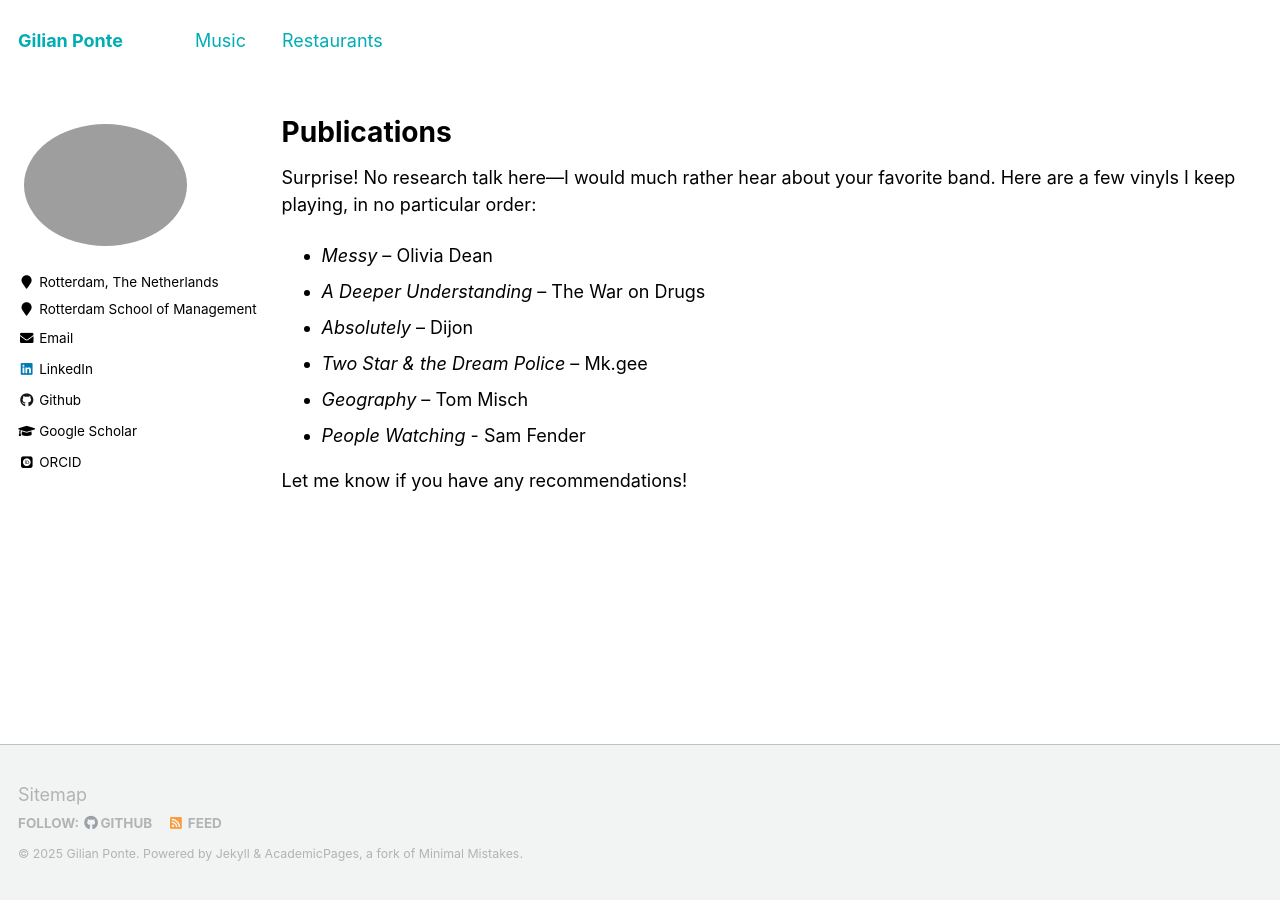
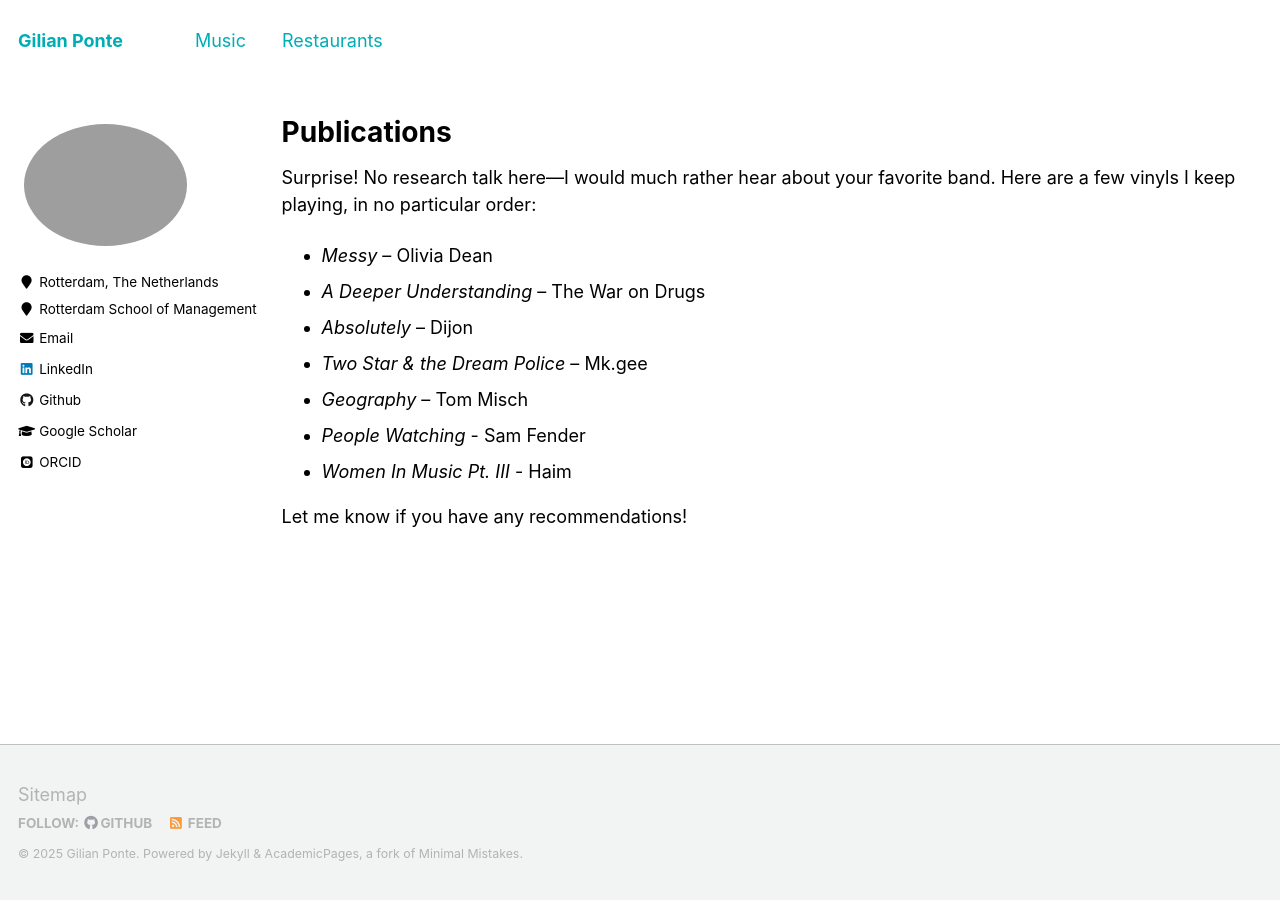
Before and after one commit to GilianPonte/gilianponte.github.io, a Jekyll site: the page built from _pages/publications.md, in a window 1280 px wide. Built offline with Jekyll 4.4.1, drawn with Linux system fonts in a browser that asks for light colours; some web fonts are replaced.

Commit message:
Update publications.md

```diff
--- a/_pages/publications.md
+++ b/_pages/publications.md
@@ -12,6 +12,7 @@ Surprise! No research talk here—I would much rather hear about your favorite b
 - *Two Star & the Dream Police* – Mk.gee
 - *Geography* – Tom Misch
 - *People Watching* - Sam Fender
+- *Women In Music Pt. III* - Haim
 
 Let me know if you have any recommendations!
 
```
